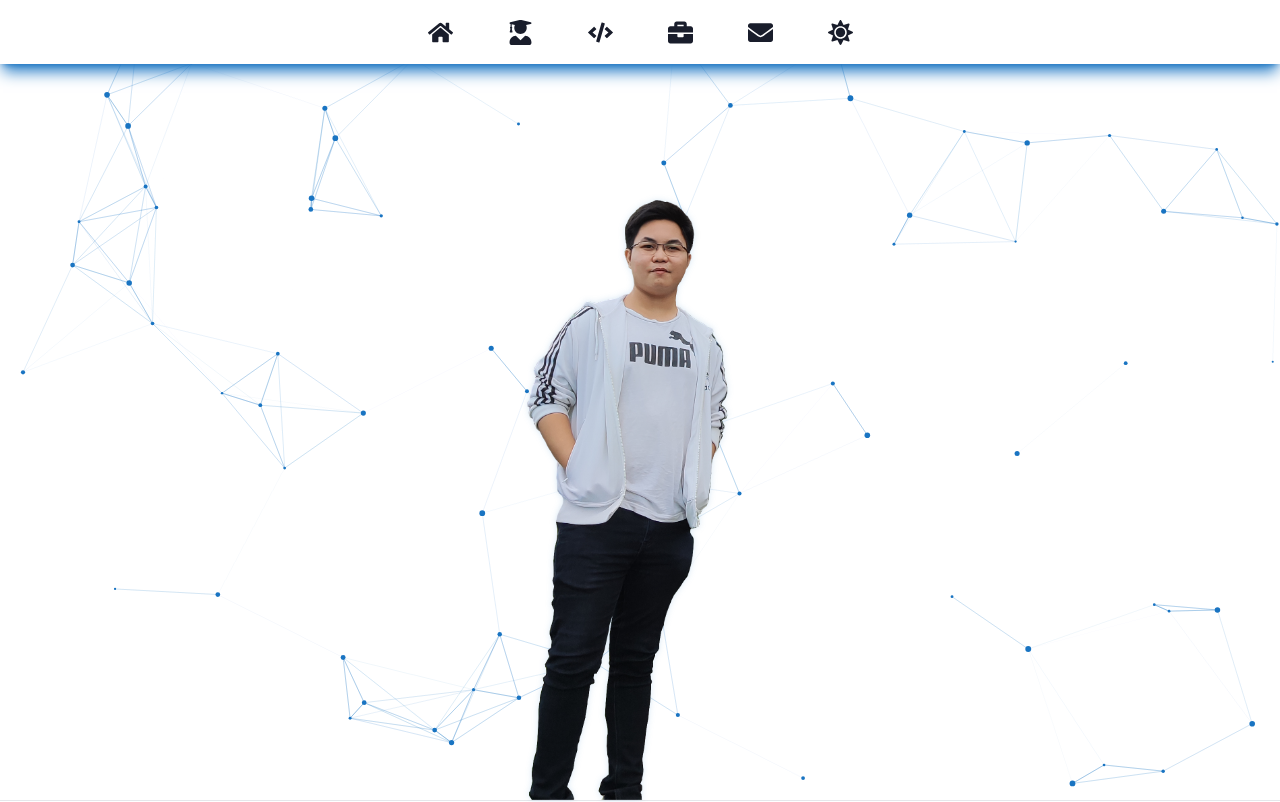
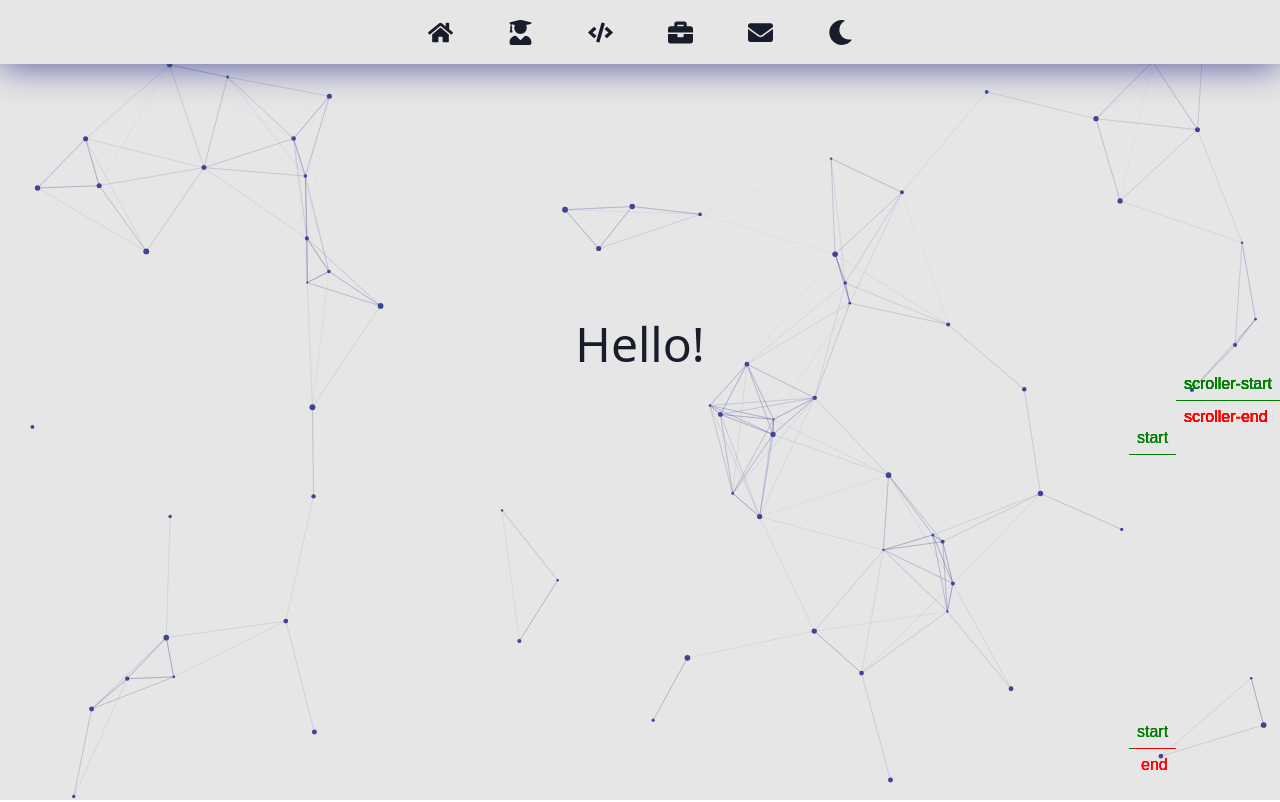
Before and after one commit to JohncentVentura/Carlos-Johncent-Ventura-Portfolio, a React (Create React App) app: page / in a window 1280 px wide. Shown: the top 802 px of the page. Built offline with nearby package versions, Linux system fonts and the light colour scheme; the HTML template or start-up script is replaced by a standard one.

Commit message:
GSAP 01: Designing Home Page * Navbar color theme button bug fixed * Some minor changes

```diff
--- a/src/App.jsx
+++ b/src/App.jsx
@@ -1,4 +1,8 @@
-/* To push to git repo
+/*
+// To run project
+npm run start
+
+// To push to git repo
 npm run build
 git add .
 git commit
@@ -43,24 +47,24 @@ function App() {
 
     setFgClr(getComputedStyle(document.body).getPropertyValue("--fgClr"));
     setBgClr(getComputedStyle(document.body).getPropertyValue("--bgClr"));
-    setPrimaryClr(
-      getComputedStyle(document.body).getPropertyValue("--primaryClr")
-    );
+    setPrimaryClr(getComputedStyle(document.body).getPropertyValue("--primaryClr"));
   }, [clrTheme]);
 
-  // Scroll Animation Effects
-  useEffect(() => {
-    //Lenis
+  //Smooth Scrolling
+  useEffect(()=>{
     const lenis = new Lenis();
     lenis.on("scroll", (e) => {
-      console.log(e);
+      //console.log(e);
     });
     function raf(time) {
       lenis.raf(time);
       requestAnimationFrame(raf);
     }
     requestAnimationFrame(raf);
+  });
 
+  /*TEMPLATE: GSAP Scroll Animations
+  useEffect(() => {
     //GSAP, SplitType
     gsap.registerPlugin(ScrollTrigger);
     const splitTypes = document.querySelectorAll(".gsap");
@@ -68,13 +72,13 @@ function App() {
       //Creates individual div elements with a class of "char", as children of each char element
       const text = new SplitType(char, { types: "chars" });
 
-      /* text.chars is where the effects will take place, 2nd argument are the effects
+      // text.chars is where the effects will take place, 2nd argument are the effects
       gsap.from(text.chars, {
         scrollTrigger: {
           trigger: char,
           start: "top 80%",
           end: "top 20%",
-          scrub: false, //If true, tied to scroll position not time
+          scrub: true, //If true, tied to scroll position not time
           markers: false,
         },
         //Effects
@@ -85,9 +89,8 @@ function App() {
         stagger: 0.1, //FX: The FX will delay base on stagger value
         duration: 1, //FX: If scrub is false, duration of time
       });
-      */
 
-      /* gsap.fromTo sample
+      //gsap.fromTo sample
       gsap.fromTo(
         text.chars,
         {
@@ -112,23 +115,61 @@ function App() {
           y: 0,
         }
       );
-      */
 
+      let tl = gsap.timeline({
+        scrollTrigger:{
+          trigger: '.gsap',
+          start: 'top center', //start effect related to viewport at '<marker start position> <marker scroller-start position>'
+          end: '900% center', //complete effect related to viewport at '<marker end position> <marker scroller-end position>'
+          scrub: true, //How to activate effect, if true then use scroll, if false then use time
+          markers: true, //Shows scroller-start & scroller-end in screen
+          //toggleActions: 'play play reverse reverse' //onEnter onLeave onEnterBack onLeaveBack
+        },
+      });
+
+      tl.to('.gsap', {
+        x: 800,
+      });
+
+      gsap
+        .timeline({
+          scrollTrigger: {
+            trigger: char,
+            start: "-500% center",
+            end: "bottom center",
+            scrub: false,
+            markers: true,
+          },
+        })
+        .fromTo(
+          text.chars,
+          {
+            opacity: 0,
+          },
+          {
+            opacity: 1,
+            duration: 4,
+            stagger: 0.4,
+          }
+        );
 
     });
   });
+  //*/
+
 
   return (
     <>
       <ParticlesComponent fgClr={primaryClr} bgClr={bgClr} />
       <Navbar
-        onClickClrThemeBtn={() =>
+        clrTheme={clrTheme}
+        clrThemeOnClick={() =>
           clrTheme === "light-theme"
             ? setClrTheme("dark-theme")
             : setClrTheme("light-theme")
         }
       />
-      <Home id={SectionPaths.homeSection}/>
+      <Home id={SectionPaths.homeSection} fg={fgClr} primaryClr={primaryClr}/>
       <hr />
       <About id={SectionPaths.aboutSection}/>
       <hr />
@@ -137,23 +178,6 @@ function App() {
       <Project id={SectionPaths.projectSection}/>
       <hr />
       <Contact id={SectionPaths.contactSection}/>
-    </>
-  );
-}
-
-export const Div = ({className, children, ...props }) => {
-  return (
-    <>
-      {(className === undefined) ? (
-        <div className="gsap" {...props}>
-        {children}
-      </div>
-      ):(
-        <div className={`gsap ${className}`} {...props}>
-        {children}
-      </div>
-      )}
-
     </>
   );
 }
--- a/src/components/Navbar.jsx
+++ b/src/components/Navbar.jsx
@@ -7,7 +7,7 @@ import {
   FaBriefcase,
   FaEnvelope,
   FaSun,
-  FaRegMoon,
+  FaMoon,
 } from "react-icons/fa";
 
 import { SectionPaths } from "./Paths";
@@ -15,23 +15,23 @@ import { SectionPaths } from "./Paths";
 const Navbar = ({...props}) => {
   return (
     <>
-      <nav className="fixed z-10 top-0 left-0 px-4 w-screen h-16 flex justify-center items-center bg-bgClr text-fgClr shadow-lg shadow-primaryClr">
-        <NavbarIcon href={`#${SectionPaths.homeSection}`} icon={<FaHome size="25" />} />
-        <NavbarIcon href={`#${SectionPaths.aboutSection}`} icon={<FaUserGraduate size="25" />}  />
-        <NavbarIcon href={`#${SectionPaths.skillSection}`} icon={<FaCode size="25" />}  />
-        <NavbarIcon href={`#${SectionPaths.projectSection}`} icon={<FaBriefcase size="25" />}  />
-        <NavbarIcon href={`#${SectionPaths.contactSection}`} icon={<FaEnvelope size="25" />} />
-        {document.body.className.match("light-theme") ? (
-          <NavbarButton icon={<FaRegMoon size="25" />} onClick={props.onClickClrThemeBtn} />
+      <nav className="fixed z-10 top-0 left-0 px-4 w-screen h-16 flex justify-center items-center bg-bgClr text-fgClr ">
+        <NavbarLink href={`#${SectionPaths.homeSection}`} icon={<FaHome size="25" />} />
+        <NavbarLink href={`#${SectionPaths.aboutSection}`} icon={<FaUserGraduate size="25" />}  />
+        <NavbarLink href={`#${SectionPaths.skillSection}`} icon={<FaCode size="25" />}  />
+        <NavbarLink href={`#${SectionPaths.projectSection}`} icon={<FaBriefcase size="25" />}  />
+        <NavbarLink href={`#${SectionPaths.contactSection}`} icon={<FaEnvelope size="25" />} />
+        {(props.clrTheme === "light-theme") ? (
+          <NavbarButton icon={<FaMoon size="25" />} onClick={props.clrThemeOnClick} />
         ) : (
-          <NavbarButton icon={<FaSun size="25" />} onClick={props.onClickClrThemeBtn} />
+          <NavbarButton icon={<FaSun size="25" />} onClick={props.clrThemeOnClick} />
         )}
       </nav>
     </>
   );
 };
 
-const NavbarIcon = ({...props}) => {
+const NavbarLink = ({...props}) => {
   return (
     <>
       <a
--- a/src/components/Paths.jsx
+++ b/src/components/Paths.jsx
@@ -8,6 +8,7 @@ export const SectionPaths = {
 
 export const ImagePaths = {
     hero: "/hero.png",
+    hero2: "/hero 2.png",
 }
 
 export const ExternalPaths = {
--- a/src/index.css
+++ b/src/index.css
@@ -4,52 +4,48 @@
 
 .light-theme {
   --fgClr: #191d2b;
-  --bgClr: #ffffff;
-  --primaryClr: #1974c2;
+  --bgClr: #e6e6e6;
+  --primaryClr: #3f4493;
 }
 
 .dark-theme {
-  --fgClr: #ffffff;
+  --fgClr: #e6e6e6;
   --bgClr: #191d2b;
   --primaryClr: #35aa90;
 }
 
-@media (prefers-color-scheme: light) {
-  :root {
-    --fgClr: #191d2b;
-    --bgClr: #ffffff;
-    --primaryClr: #1974c2;
-  }
+.clip-path{
+  clip-path: polygon(50% 0%, 100% 50%, 50% 100%, 0% 50%);
 }
 
-@media (prefers-color-scheme: dark) {
-  :root {
-    --fgClr: #ffffff;
-    --bgClr: #191d2b;
-    --primaryClr: #35aa90;
-  }
+nav, #hero{
+  animation: glowing-drop-shadow 5s infinite;
 }
 
-#hero{
-  animation: hero 5s infinite;
-}
-
-@keyframes hero{
+@keyframes glowing-drop-shadow{
   0% { filter: drop-shadow(0 0 0 rgba(0,0,0,0))}
   50% { filter: drop-shadow(1px 1px 20px var(--primaryClr)) }
 }
 
 @layer components {
+  *{
+    @apply box-border overflow-hidden;
+  }
+
   #particles canvas {
-    @apply absolute -z-10;
+    @apply absolute -z-50;
   }
 
   section{
-    @apply relative w-[98vw] h-screen
+    @apply relative w-screen h-[250vh]
   }
 
-  div{
-    @apply text-fgClr hover:text-primaryClr;
+  a, div{
+    @apply relative text-fgClr;
+  }
+
+  .char{
+    @apply relative hover:text-primaryClr;
   }
 
 }
--- a/src/pages/About.jsx
+++ b/src/pages/About.jsx
@@ -1,13 +1,11 @@
 /* eslint-disable no-unused-vars */
 import React from "react";
-
-import { Div } from "../App";
 
 const About = ({ ...props }) => {
   return (
     <>
       <section id={props.id}>
-        <Div>About</Div>
+        <div>About</div>
       </section>
     </>
   );
--- a/src/pages/Contact.jsx
+++ b/src/pages/Contact.jsx
@@ -1,13 +1,11 @@
 /* eslint-disable no-unused-vars */
 import React from "react";
-
-import { Div } from "../App";
 
 const Contact = ({ ...props }) => {
   return (
     <>
       <section id={props.id}>
-        <Div>Contact</Div>
+        <div>Contact</div>
       </section>
     </>
   );
--- a/src/pages/Home.jsx
+++ b/src/pages/Home.jsx
@@ -1,20 +1,135 @@
 /* eslint-disable no-unused-vars */
-import React from 'react'
+import React, { useEffect } from "react";
+import gsap from "gsap";
+import ScrollTrigger from "gsap/ScrollTrigger";
+import SplitType from "split-type";
 
-import { ImagePaths } from '../components/Paths';
-import { Div } from "../App";
+import { ImagePaths } from "../components/Paths";
+import { rule } from "postcss";
 
-const Home = ({...props}) => {
+const Home = ({ ...props }) => {
+  gsap.registerPlugin(ScrollTrigger);
+
+  useEffect(() => {
+    UseEffects();
+  });
+
   return (
     <>
-      <section id={props.id}>
+      <section id={props.id} className="">
+        {/*
         <div className="absolute top-0 left-0 w-full h-full flex justify-center items-end">
-            <img src={ImagePaths.hero} alt={ImagePaths.hero} id="hero"
-                className="relative w-[75%] h-[75%] object-contain"/>
+          <img
+            src={ImagePaths.hero}
+            alt={ImagePaths.hero}
+            id="hero"
+            className="relative w-[90vw] h-[90vh] object-contain"
+          />
+        </div>
+        */}
+
+        <div className="div1 pt-[40vh] pb-[10vh] text-center text-5xl">
+          Hello!
+        </div>
+
+        <div className="div2 pt-[30vh] text-center text-5xl">
+          I'm Carlos Johncent Ventura
+        </div>
+
+        <div className="clip-parent pt-[5vh] text-center text-5xl flex justify-center items-center">
+          <div className="clip-path w-64 h-64 bg-primaryClr flex justify-center items-center">
+            <img src={ImagePaths.hero2} alt={ImagePaths.hero2} className="w-full h-full object-fill"/>
+          </div>
         </div>
       </section>
     </>
   );
 };
 
+function UseEffects() {
+  document.querySelectorAll(".div1").forEach((char, i) => Div1(char));
+  document.querySelectorAll(".div2").forEach((char, i) => Div2(char));
+  document
+    .querySelectorAll(".clip-parent")
+    .forEach((element, i) => ClipParent(element));
+}
+
+function Div1(char) {
+  gsap
+    .timeline({
+      scrollTrigger: {
+        trigger: char,
+        start: "top center",
+        end: "bottom center",
+        scrub: false,
+        //markers: true,
+      },
+    })
+    .fromTo(
+      new SplitType(char, { types: "chars" }).chars,
+      {
+        opacity: 0,
+      },
+      {
+        duration: 3,
+        opacity: 1,
+        stagger: 0.3,
+      }
+    );
+}
+
+function Div2(char) {
+  gsap
+    .timeline({
+      scrollTrigger: {
+        trigger: char,
+        start: "top center",
+        end: "bottom center",
+        scrub: true,
+        markers: true,
+      },
+    })
+    .fromTo(
+      new SplitType(char, { types: "chars" }).chars,
+      {
+        opacity: 0,
+      },
+      {
+        //duration: 1,
+        opacity: 1,
+        stagger: 0.5,
+      }
+    );
+}
+
+function ClipParent(element) {
+  gsap
+  .timeline({
+    scrollTrigger: {
+      trigger: element,
+      start: "top center",
+      end: "bottom center",
+      scrub: true,
+      markers: true,
+    },
+  })
+  .fromTo(
+    ".clip-path",
+    {
+      opacity: 0,
+      rotate: 360,
+      scale: 0,
+    },
+    {
+      //duration: 1,
+      opacity: 1,
+      rotate: 0,
+      scale: 1,
+      //stagger: 0.5,
+    }
+  );
+
+  console.log(`.${element.className.split(' ')[0]}`)
+}
+
 export default Home;
--- a/src/pages/Project.jsx
+++ b/src/pages/Project.jsx
@@ -1,13 +1,11 @@
 /* eslint-disable no-unused-vars */
 import React from "react";
-
-import { Div } from "../App";
 
 const Project = ({ ...props }) => {
   return (
     <>
       <section id={props.id}>
-        <Div>Project</Div>
+        <div>Project</div>
       </section>
     </>
   );
--- a/src/pages/Skill.jsx
+++ b/src/pages/Skill.jsx
@@ -1,13 +1,11 @@
 /* eslint-disable no-unused-vars */
 import React from "react";
-
-import { Div } from "../App";
 
 const Skill = ({ ...props }) => {
   return (
     <>
       <section id={props.id}>
-        <Div>Skill</Div>
+        <div>Skill</div>
       </section>
     </>
   );
```
Also changed, not shown: public/hero 2.png (added), public/hero.png.
